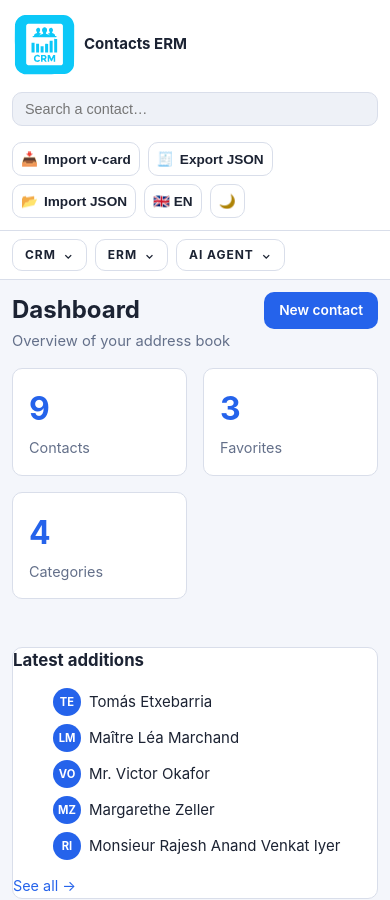
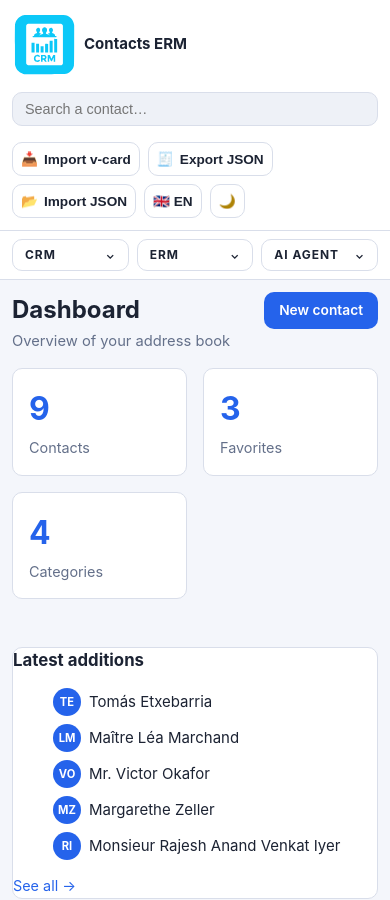
Before and after one commit to lbosturban/employee-erm, an Angular app: page / in a window 390 px wide. Shown: the top 900 px of the page. Built offline with nearby package versions, Linux system fonts and the light colour scheme.

Commit message:
feat: mobile nav menu bar — the three section titles stay on one row with the unfolded group as a full-width submenu bar
Generated by Mistral Vibe.
Co-Authored-By: Mistral Vibe <vibe@mistral.ai>

```diff
--- a/src/app/app.css
+++ b/src/app/app.css
@@ -353,13 +353,14 @@
     flex-direction: column;
   }
 
-  /* Sidebar becomes a wrapping strip under the header: only the three
-     section titles show (CRM / ERM / AI Agent) so no horizontal scroll
-     is needed; unfolding a title reveals its links as full-width rows. */
+  /* Sidebar becomes a wrapping strip under the header laid out as a
+     grid: the three section titles form a full-width menu bar on row 1
+     (equal cells, no horizontal scroll), and the unfolded group spans
+     the whole row 2 as a submenu bar of its own actions. */
   .sidebar {
-    flex-direction: row;
-    flex-wrap: wrap;
-    align-items: center;
+    display: grid;
+    grid-template-columns: repeat(3, 1fr);
+    align-items: stretch;
     gap: var(--space-2);
     width: 100%;
     border-right: none;
@@ -374,10 +375,13 @@
   /* The section title becomes the fold toggle for its group. The
      ".nav-section:not(:first-child)" prefix is repeated so this reset
      outranks the desktop group-separator rule (equal specificity, but
-     later in source order). */
+     later in source order). "order: -1" pulls the three toggles ahead
+     of the (interleaved) content divs in the grid's placement order,
+     so they always share the first menu-bar row. */
   .nav-section:not(:first-child) .sidebar-group,
   .sidebar-group {
-    width: auto;
+    order: -1;
+    width: 100%;
     padding: 6px 12px;
     border: 1px solid var(--border);
     border-top: 1px solid var(--border);
@@ -386,6 +390,7 @@
     color: var(--text);
     font-size: 0.75rem;
     margin: 0;
+    justify-content: center;
   }
 
   .sidebar-group:hover {
@@ -397,10 +402,12 @@
     display: inline;
   }
 
-  /* Folded by default; the open group spans the full strip width. */
+  /* Folded by default; the open group becomes a full-width submenu bar
+     on the next grid row (sections are display:contents, so the grid
+     items are the toggles and these content divs directly). */
   .nav-section-content {
     display: none;
-    flex-basis: 100%;
+    grid-column: 1 / -1;
   }
 
   .nav-section-content.open {
@@ -408,9 +415,11 @@
     flex-direction: row;
     flex-wrap: wrap;
     align-items: center;
-    gap: var(--space-2);
-    padding-top: var(--space-2);
-    border-top: 1px dashed var(--border);
+    gap: var(--space-2) var(--space-3);
+    padding: var(--space-2) var(--space-2);
+    background: var(--accent-soft, var(--surface-alt));
+    border: 1px solid var(--border);
+    border-radius: var(--radius);
   }
 
   .sidebar-cta-group {
```
